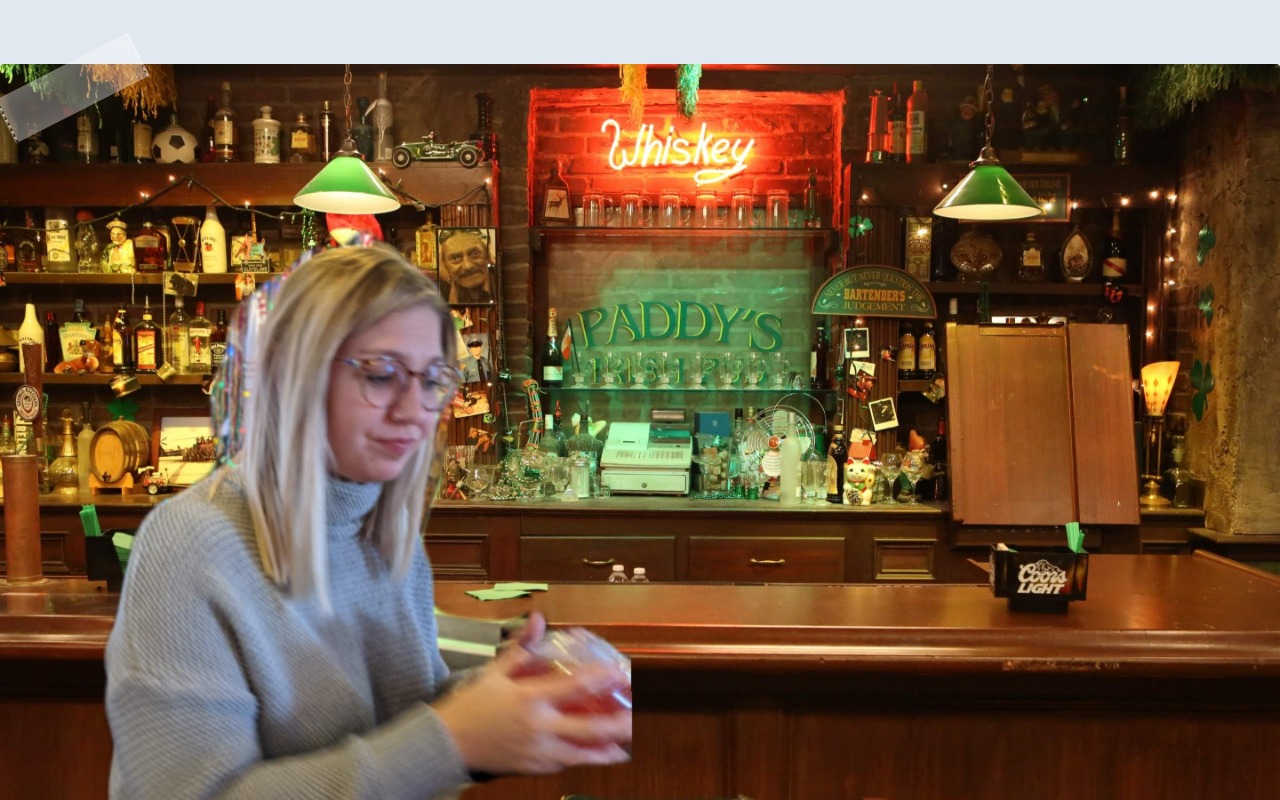
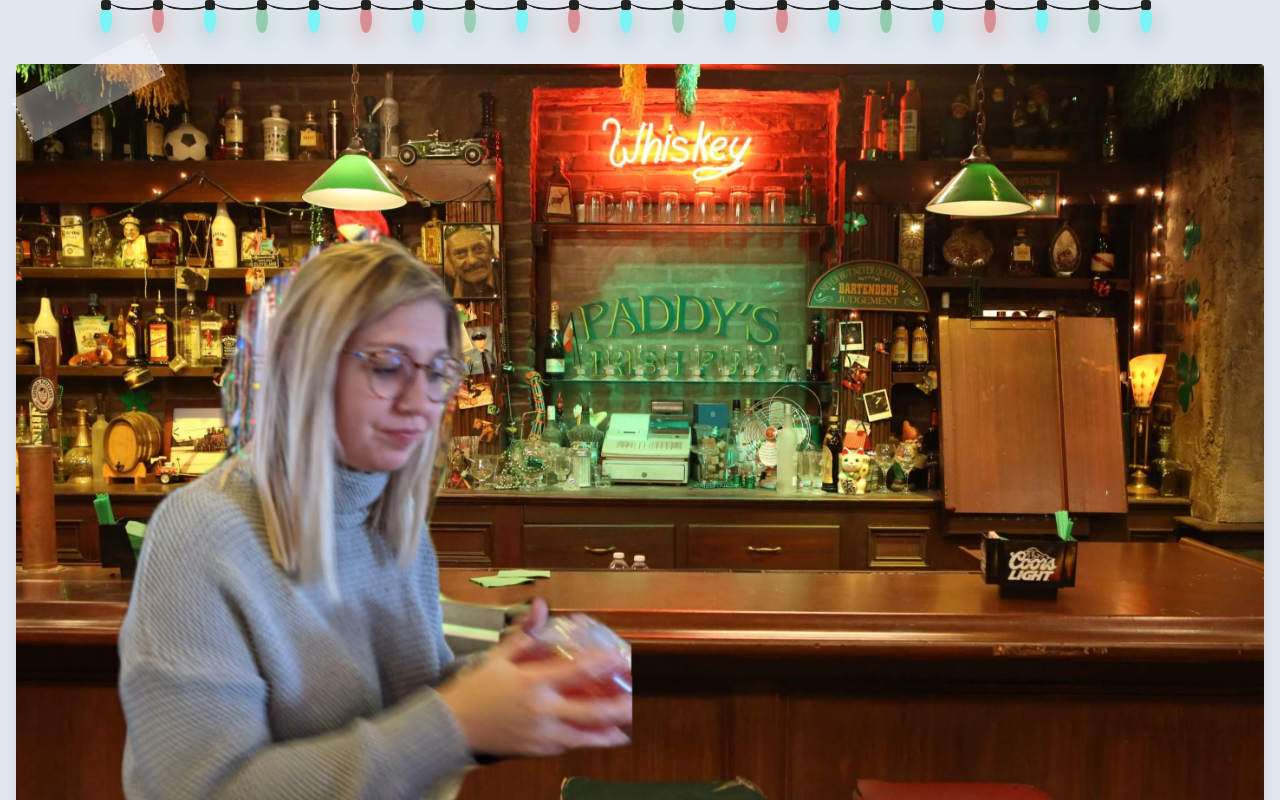
Before and after one commit to TonyFwin/christmas-card, a Nuxt app: page / in a window 1280 px wide. Shown: the top 800 px of the page. Built offline with nearby package versions, Linux system fonts and the light colour scheme; a web font is replaced by a local one.

Commit message:
Add lights and gallary to page, and add horizonal padding to entire page

```diff
--- a/pages/index.vue
+++ b/pages/index.vue
@@ -1,16 +1,13 @@
 <template>
   <div class="mx-auto">
-    <div class="bg-gray-300">
+    <div class="bg-gray-300 px-4">
+      <Lights />
       <Photo />
       <Greeting />
       <Moving />
       <Anniversary />
       <Pets />
+      <Gallery />
     </div>
   </div>
 </template>
-
-<script>
-export default {}
-</script>
-<style></style>
```
